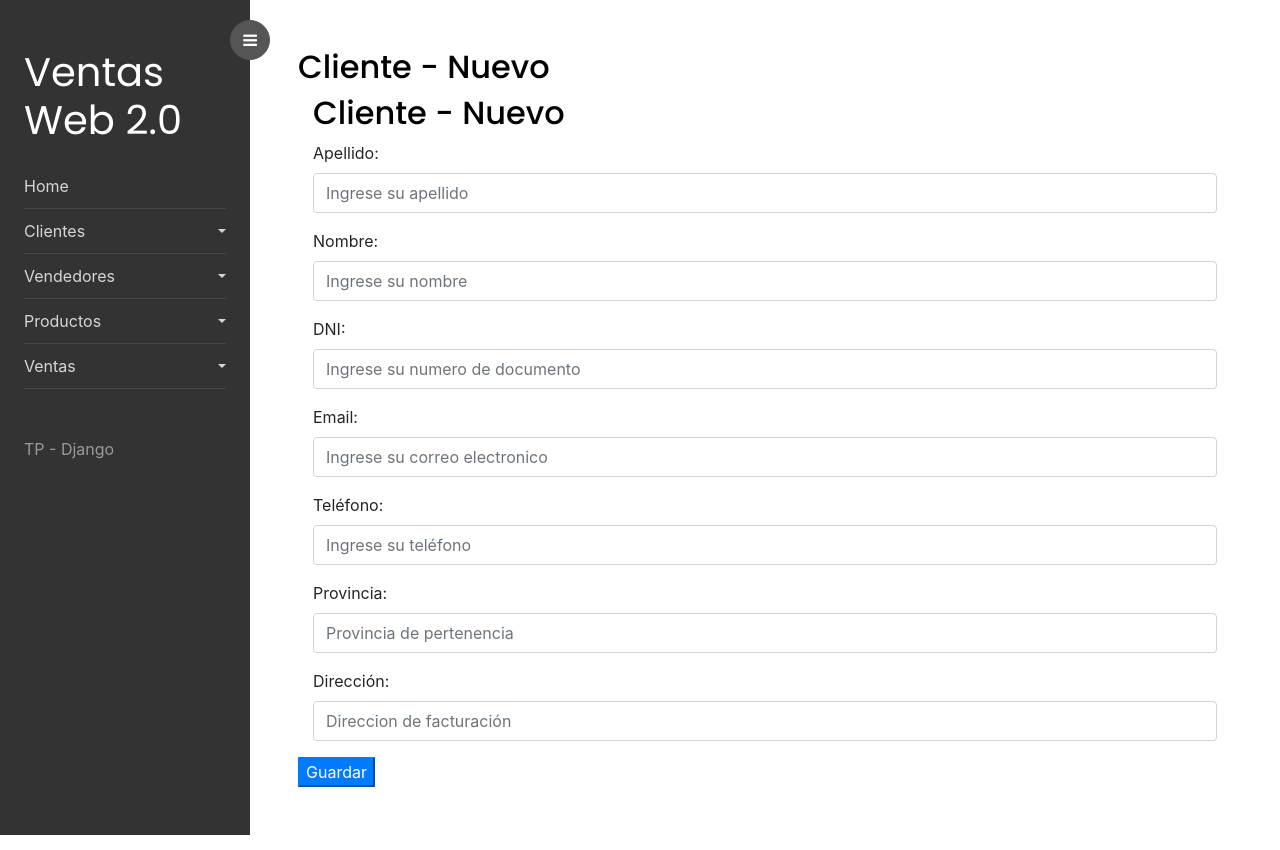
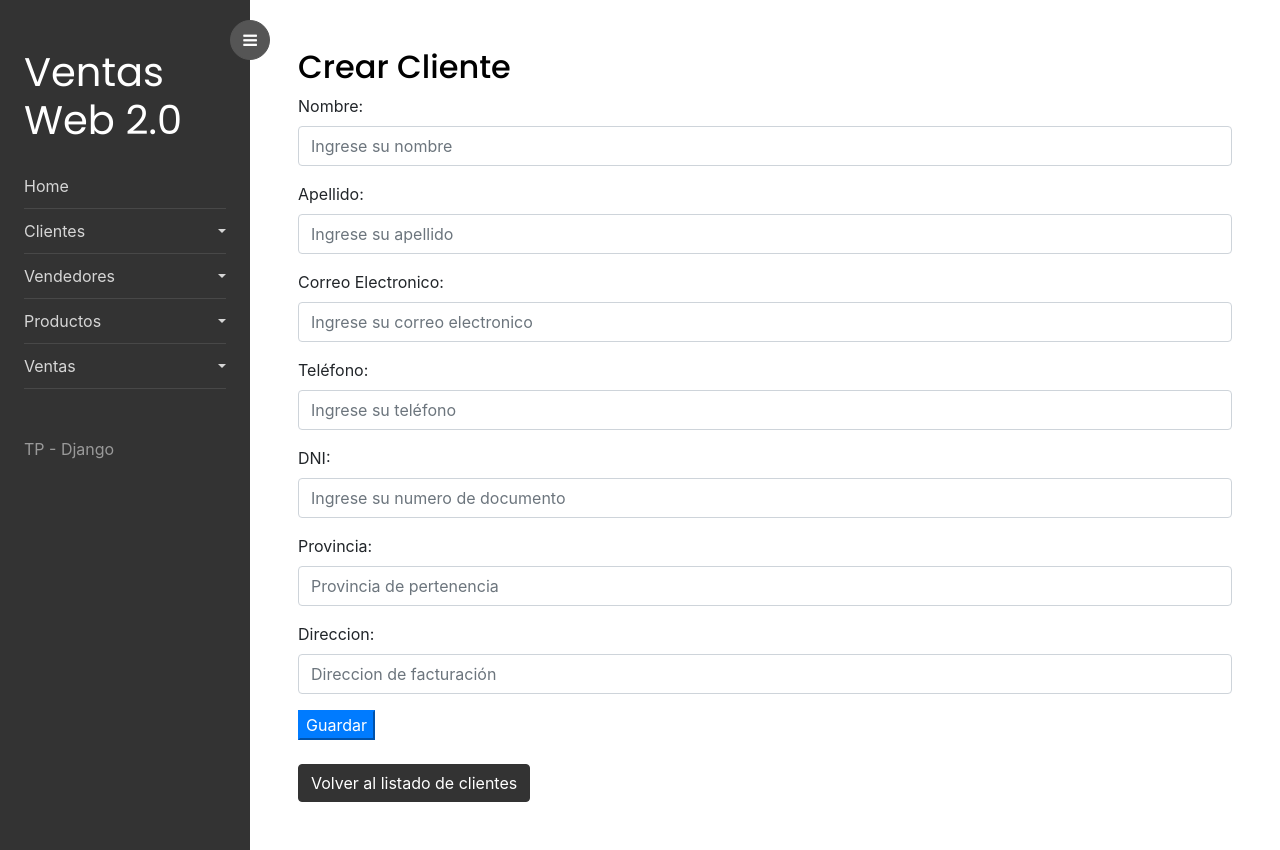
Before and after one commit to sebastianeula2015/c_a_c_grupo15, a Django app: page /cliente_nuevo in a window 1280 px wide. Run offline with Django 5.2, Linux system fonts and the light colour scheme; some libraries are stand-ins or nearby versions.

Commit message:
Cliente funcionando CRUD

```diff
--- a/web/forms_cliente.py
+++ b/web/forms_cliente.py
@@ -10,10 +10,11 @@ provincias = [
     [4, "Neuquen"],
 ]
 
-class NuevoClienteForm(forms.ModelForm):
+class ClienteForm(forms.ModelForm):
     class Meta:
         model = Cliente
         fields = '__all__'
+
     nombre = forms.CharField(label="Nombre", required=True, widget=forms.TextInput(attrs={'class': "form-control ", 'placeholder': 'Ingrese su nombre'}))
     apellido = forms.CharField(label="Apellido", required=True,                           widget=forms.TextInput(attrs={'class': "form-control ", 'placeholder': 'Ingrese su apellido'}))
     dni = forms.IntegerField(label="DNI", required=True, widget=forms.TextInput(attrs={'class': "form-control ", 'placeholder': 'Ingrese su numero de documento'}))
--- a/web/templates/web/base.html
+++ b/web/templates/web/base.html
@@ -27,7 +27,6 @@
 				<li><a href="#menuCliente" data-toggle="collapse" aria-expanded="false" class="dropdown-toggle">Clientes</a>
 					<ul class="collapse list-unstyled" id="menuCliente">
 						<li><a href="{% url 'cliente_nuevo' %}">Nuevo</a></li>
-						<li><a href="{% url 'cliente_consulta' %}">Consultar</a></li>
 						<li><a href="{% url 'cliente_listar' %}">Listar</a></li>
 					</ul>
 				</li>
--- a/web/templates/web/cliente_listar.html
+++ b/web/templates/web/cliente_listar.html
@@ -6,7 +6,7 @@
     <h1>Listado de Clientes</h1>
 
     <table class="table table-striped">
-        <thead>
+        <thead class="thead-dark">
         <tr>
             <th>Nombre</th>
             <th>Apellido</th>
@@ -25,8 +25,8 @@
                 <td>{{ cliente.telefono }}</td>
                 <td>{{ cliente.direccion }}</td>
                 <td>
-                    <a href="{% url 'cliente_modificacion' cliente.pk %}" class="btn btn-primary">Editar</a>
-                    <a href="{% url 'cliente_modificacion' cliente.pk %}" class="btn btn-primary">Compras</a>
+                    <a href="{% url 'cliente_modificacion' cliente.pk %}" class="btn btn-success">Editar</a>
+                    <a href="{% url 'cliente_eliminar' cliente.pk %}" class="btn btn-danger">Eliminar</a>
                 </td>
             </tr>
         {% endfor %}
--- a/web/templates/web/cliente_nuevo.html
+++ b/web/templates/web/cliente_nuevo.html
@@ -5,27 +5,12 @@
 
 {% endblock %}
 {% block main %}
-
-    <h2>Cliente - Nuevo</h2>
-
-    <form method="POST" action="{% url 'cliente_nuevo' %}">
-
-        <div class="container">
-            <h2>Cliente - Nuevo</h2>
-            <form method="POST" action="{% url 'cliente_nuevo' %}">
-                {% csrf_token %}
-                {#            {{ form }}#}
-                <div class="form-group"><label for="apellido">Apellido:</label>{{ form.apellido }} </div>
-                <div class="form-group"><label for="nombre">Nombre:</label>{{ form.nombre }} </div>
-                <div class="form-group"><label for="dni">DNI:</label>{{ form.dni }} </div>
-                <div class="form-group"><label for="Email">Email:</label>{{ form.email }} </div>
-                <div class="form-group"><label for="telefono">Teléfono:</label>{{ form.telefono }} </div>
-                <div class="form-group"><label for="provincia">Provincia:</label>{{ form.provincia }} </div>
-                <div class="form-group"><label for="direccion">Dirección:</label>{{ form.direccion }} </div>
-            </form>
-        </div>
-        <div class="responsive-div right-aligned">
-           <input type="submit" value="Guardar" class="btn-primary">
-        </div>
-    </form>
+<h2>{{ form.instance.pk|yesno:"Editar Cliente,Crear Cliente" }}</h2>
+<form method="post">
+    {% csrf_token %}
+    {{ form.as_p }}
+    <button class="btn-primary" type="submit">Guardar</button>
+</form>
+    <br>
+<a class="btn btn-primary" href="{% url 'cliente_listar' %}">Volver al listado de clientes</a>
 {% endblock %}
--- a/web/urls.py
+++ b/web/urls.py
@@ -3,9 +3,10 @@ from . import views
 
 urlpatterns = [
     path('', views.index, name='index'),
-    path('cliente_consulta', views.cliente_consulta, name='cliente_consulta'),
     path('cliente_nuevo', views.cliente_nuevo, name='cliente_nuevo'),
     path('cliente_modificacion/<int:pk>/', views.cliente_modificacion, name='cliente_modificacion'),
+    path('cliente_eliminar/<int:pk>/', views.cliente_eliminar, name='cliente_eliminar'),
+    path('cliente_detalles/<int:pk>/', views.cliente_detalles, name='cliente_detalles'),
     path('cliente_listar', views.cliente_listar, name='cliente_listar'),
     path('producto_consulta', views.producto_consulta, name='producto_consulta'),
     path('producto_nuevo', views.producto_nuevo, name='producto_nuevo'),
--- a/web/views.py
+++ b/web/views.py
@@ -1,6 +1,7 @@
-from django.shortcuts import render
+from django.shortcuts import render,get_object_or_404
 from django.http import HttpResponse
 from django.shortcuts import redirect
+from django.contrib import messages
 from .forms_cliente import *
 from .forms_producto import *
 from .forms_vendedor import *
@@ -54,58 +55,44 @@ def venta_consulta(request):
 
 
 ##########################################################################################
-def cliente_consulta(request):
-    contexto = {
-        'clientes': [
-            'Carlos Lopez',
-            'Maria Del Cerro',
-            'Gaston Perez'
-        ],
-        'pago_al_dia': True
-    }
-    return render(request, 'web/cliente_consulta.html', contexto)
-
 def cliente_listar(request):
     clientes = Cliente.objects.all()
-    context = {'clientes': clientes}
-    return render(request, 'web/cliente_listar.html', context)
+    return render(request, 'web/cliente_listar.html', {'clientes': clientes})
+
+def cliente_detalles(request, pk):
+    cliente = get_object_or_404(Cliente, pk=pk)
+    return render(request, 'web/cliente_consulta.html', {'cliente': cliente})
+
 def cliente_nuevo(request):
-    contexto = {'form': NuevoClienteForm()}
-    if request.method == "GET":
-        return render(request, 'web/cliente_nuevo.html', contexto)
-
-    else:  # Asumo que es un POST
-        ncliente = NuevoClienteForm(data=request.POST)
-        if ncliente.is_valid():
-            ncliente.save()
-            contexto['mensaje'] = "Cliente guardado"
-        else:
-            contexto['mensaje'] = ncliente.errors
-    return render(request, 'web/cliente_nuevo.html', contexto)
-
+    if request.method == "POST":
+        form = ClienteForm(request.POST)
+        if form.is_valid():
+            form.save()
+            messages.success(request, 'Cliente creado exitosamente')
+            return redirect('cliente_listar')
+    else:
+        form = ClienteForm()
+    return render(request, 'web/cliente_nuevo.html', {'form': form})
 
 def cliente_modificacion(request, pk):
-    try:
-        cliente = get_object_or_404(Cliente, pk=pk)
+    cliente = get_object_or_404(Cliente, pk=pk)
+    if request.method == "POST":
+        form = ClienteForm(request.POST, instance=cliente)
+        if form.is_valid():
+            form.save()
+            messages.success(request, 'Cliente actualizado exitosamente')
+            return redirect('cliente_listar')
+    else:
+        form = ClienteForm(instance=cliente)
+    return render(request, 'web/cliente_nuevo.html', {'form': form})
 
-        if request.method == 'POST':
-            form = NuevoClienteForm(request.POST, instance=cliente)
-            if form.is_valid():
-                form.save()
-                mensaje_exito = "Cliente editado con éxito."
-                context = {'form': form, 'mensaje_exito': mensaje_exito}
-                return render(request, 'web/cliente_modificacion.html', context)
-        else:
-            form = NuevoClienteForm(instance=cliente)
-
-        context = {'form': form}
-        return render(request, 'web/cliente_modificacion.html', context)
-
-    except Exception as e:
-        mensaje_error = f"Error al editar cliente: {e}"
-        context = {'mensaje_error': mensaje_error}
-        return render(request, 'web/cliente_modificacion.html', context)
-
+def cliente_eliminar(request, pk):
+    cliente = get_object_or_404(Cliente, pk=pk)
+    if request.method == "POST":
+        cliente.delete()
+        messages.success(request, 'Cliente eliminado exitosamente')
+        return redirect('cliente_listar')
+    return render(request, 'web/cliente_eliminar.html', {'cliente': cliente})
 
 ###########################################################################################
 def producto_nuevo(request):
```
Also changed, not shown: web/templates/web/cliente_eliminar.html (added, +12 -0 lines).
